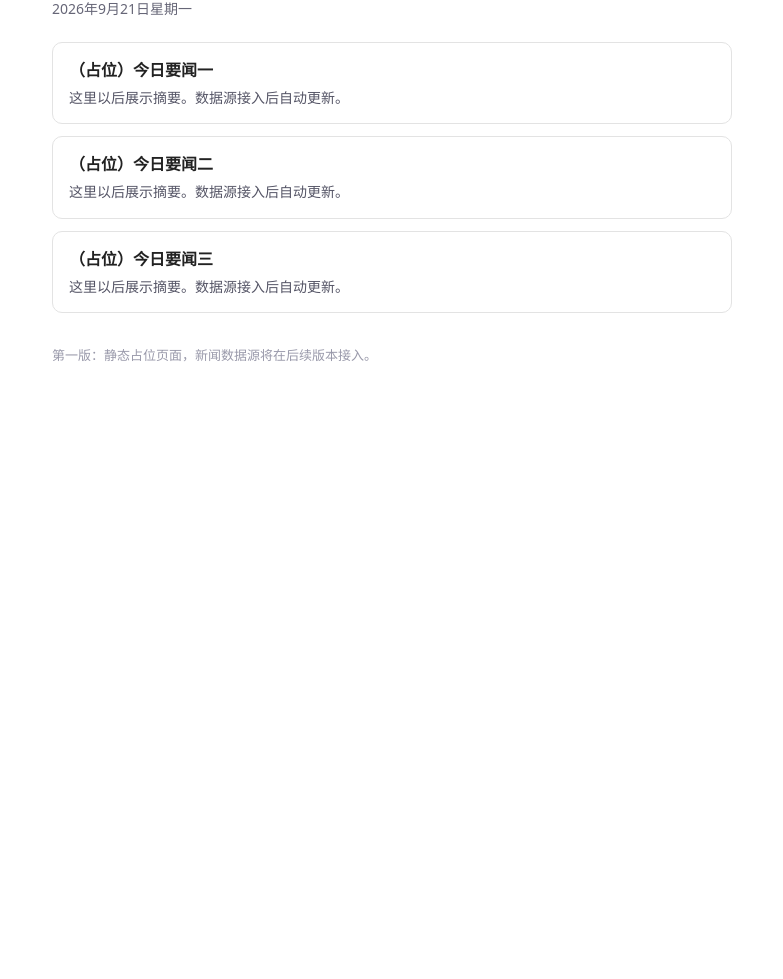
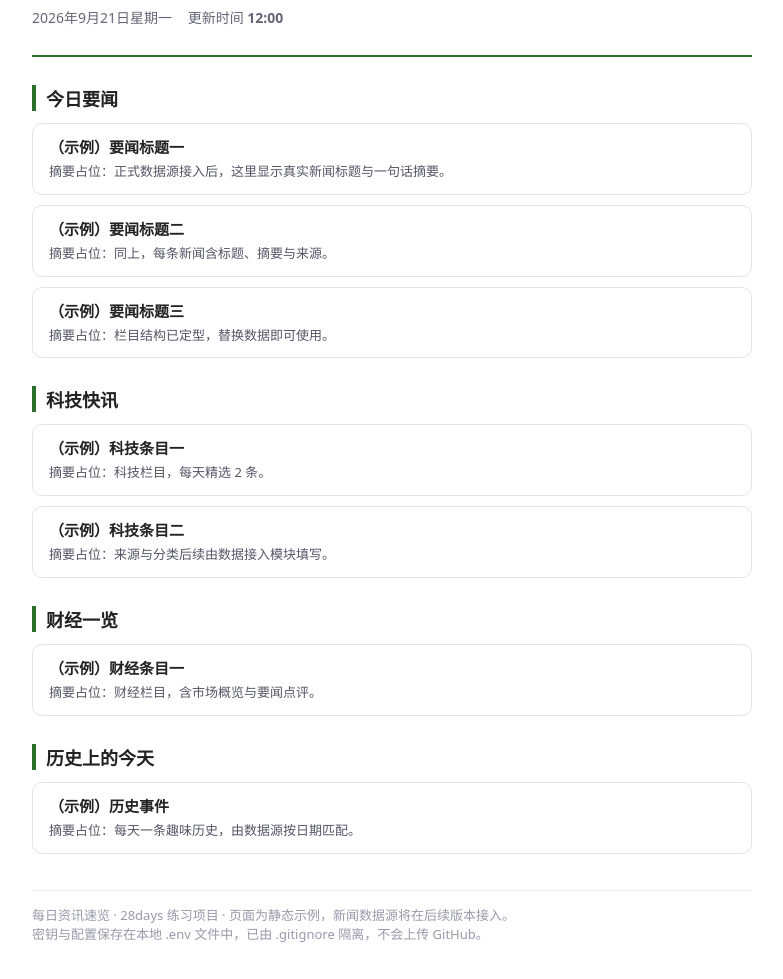
Before and after one commit to Ross25cl/-daily-news, a plain HTML site: page index.html in a window 1280 px wide. Shown: the part 125-1104 px from the top of the page, without its empty margins (248-1031 px from the left). Before the commit the page ends 800 px from the top, so only its background shows below. Drawn offline with Linux system fonts and the light colour scheme.

Commit message:
Day 1｜补充栏目内容与 README
改了什么：index.html 从三条占位升级为四栏目结构（要闻/科技/财经/历史），新增日期与更新时间显示
加了什么：README.md 项目说明（版本、运行方式、安全说明）

```diff
--- a/index.html
+++ b/index.html
@@ -7,55 +7,99 @@
   <style>
     body {
       font-family: system-ui, -apple-system, "Microsoft YaHei", sans-serif;
-      max-width: 680px;
+      max-width: 720px;
       margin: 48px auto;
       padding: 0 24px;
       color: #222;
     }
+    header { border-bottom: 2px solid #2c6e2c; padding-bottom: 14px; margin-bottom: 8px; }
     h1 { font-size: 26px; margin: 0 0 4px; }
-    .date { color: #667; font-size: 14px; margin-bottom: 24px; }
+    .meta { color: #667; font-size: 14px; }
+    .meta span + span { margin-left: 12px; }
+    h2 {
+      font-size: 18px;
+      margin: 28px 0 12px;
+      padding-left: 10px;
+      border-left: 4px solid #2c6e2c;
+    }
     .item {
-      padding: 14px 16px;
+      padding: 12px 16px;
       border: 1px solid #e3e3e3;
       border-radius: 10px;
-      margin-bottom: 12px;
+      margin-bottom: 10px;
     }
-    .item h2 { font-size: 16px; margin: 0 0 6px; }
-    .item p { margin: 0; color: #556; font-size: 14px; line-height: 1.6; }
+    .item h3 { font-size: 15px; margin: 0 0 4px; }
+    .item p { margin: 0; color: #556; font-size: 13px; line-height: 1.6; }
     .tag {
       display: inline-block;
       background: #eef6ee;
       color: #2c6e2c;
       border-radius: 6px;
-      padding: 2px 10px;
+      padding: 1px 9px;
       font-size: 12px;
+      margin-bottom: 10px;
     }
-    footer { margin-top: 32px; color: #99a; font-size: 13px; }
+    .tag.gray { background: #f0f0f2; color: #556; }
+    footer { margin-top: 36px; color: #99a; font-size: 13px; border-top: 1px solid #eee; padding-top: 14px; }
   </style>
 </head>
 <body>
-  <span class="tag">28days 项目 · v1</span>
-  <h1>每日资讯速览</h1>
-  <p class="date" id="today"></p>
+  <header>
+    <span class="tag">28days 项目 · v1.1</span>
+    <h1>每日资讯速览</h1>
+    <p class="meta">
+      <span id="today"></span>
+      <span>更新时间 <b id="clock"></b></span>
+    </p>
+  </header>
 
+  <h2>今日要闻</h2>
   <div class="item">
-    <h2>（占位）今日要闻一</h2>
-    <p>这里以后展示摘要。数据源接入后自动更新。</p>
+    <h3>（示例）要闻标题一</h3>
+    <p>摘要占位：正式数据源接入后，这里显示真实新闻标题与一句话摘要。</p>
   </div>
   <div class="item">
-    <h2>（占位）今日要闻二</h2>
-    <p>这里以后展示摘要。数据源接入后自动更新。</p>
+    <h3>（示例）要闻标题二</h3>
+    <p>摘要占位：同上，每条新闻含标题、摘要与来源。</p>
   </div>
   <div class="item">
-    <h2>（占位）今日要闻三</h2>
-    <p>这里以后展示摘要。数据源接入后自动更新。</p>
+    <h3>（示例）要闻标题三</h3>
+    <p>摘要占位：栏目结构已定型，替换数据即可使用。</p>
   </div>
 
-  <footer>第一版：静态占位页面，新闻数据源将在后续版本接入。</footer>
+  <h2>科技快讯</h2>
+  <div class="item">
+    <h3>（示例）科技条目一</h3>
+    <p>摘要占位：科技栏目，每天精选 2 条。</p>
+  </div>
+  <div class="item">
+    <h3>（示例）科技条目二</h3>
+    <p>摘要占位：来源与分类后续由数据接入模块填写。</p>
+  </div>
+
+  <h2>财经一览</h2>
+  <div class="item">
+    <h3>（示例）财经条目一</h3>
+    <p>摘要占位：财经栏目，含市场概览与要闻点评。</p>
+  </div>
+
+  <h2>历史上的今天</h2>
+  <div class="item">
+    <h3>（示例）历史事件</h3>
+    <p>摘要占位：每天一条趣味历史，由数据源按日期匹配。</p>
+  </div>
+
+  <footer>
+    每日资讯速览 · 28days 练习项目 · 页面为静态示例，新闻数据源将在后续版本接入。<br>
+    密钥与配置保存在本地 .env 文件中，已由 .gitignore 隔离，不会上传 GitHub。
+  </footer>
 
   <script>
+    const now = new Date();
     document.getElementById('today').textContent =
-      new Date().toLocaleDateString('zh-CN', { year: 'numeric', month: 'long', day: 'numeric', weekday: 'long' });
+      now.toLocaleDateString('zh-CN', { year: 'numeric', month: 'long', day: 'numeric', weekday: 'long' });
+    document.getElementById('clock').textContent =
+      now.toLocaleTimeString('zh-CN', { hour: '2-digit', minute: '2-digit' });
   </script>
 </body>
 </html>
```
Also changed, not shown: README.md (added).
